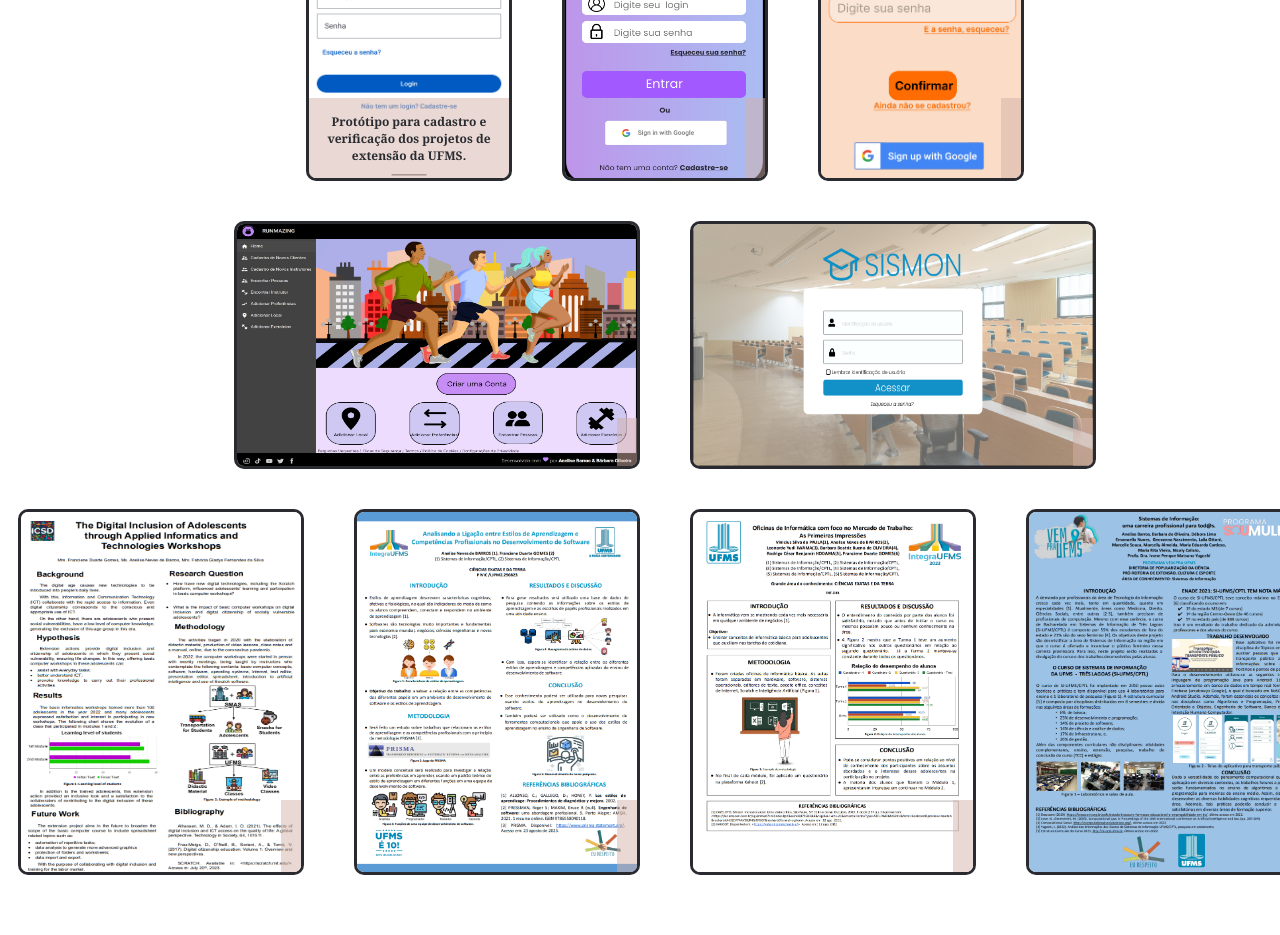
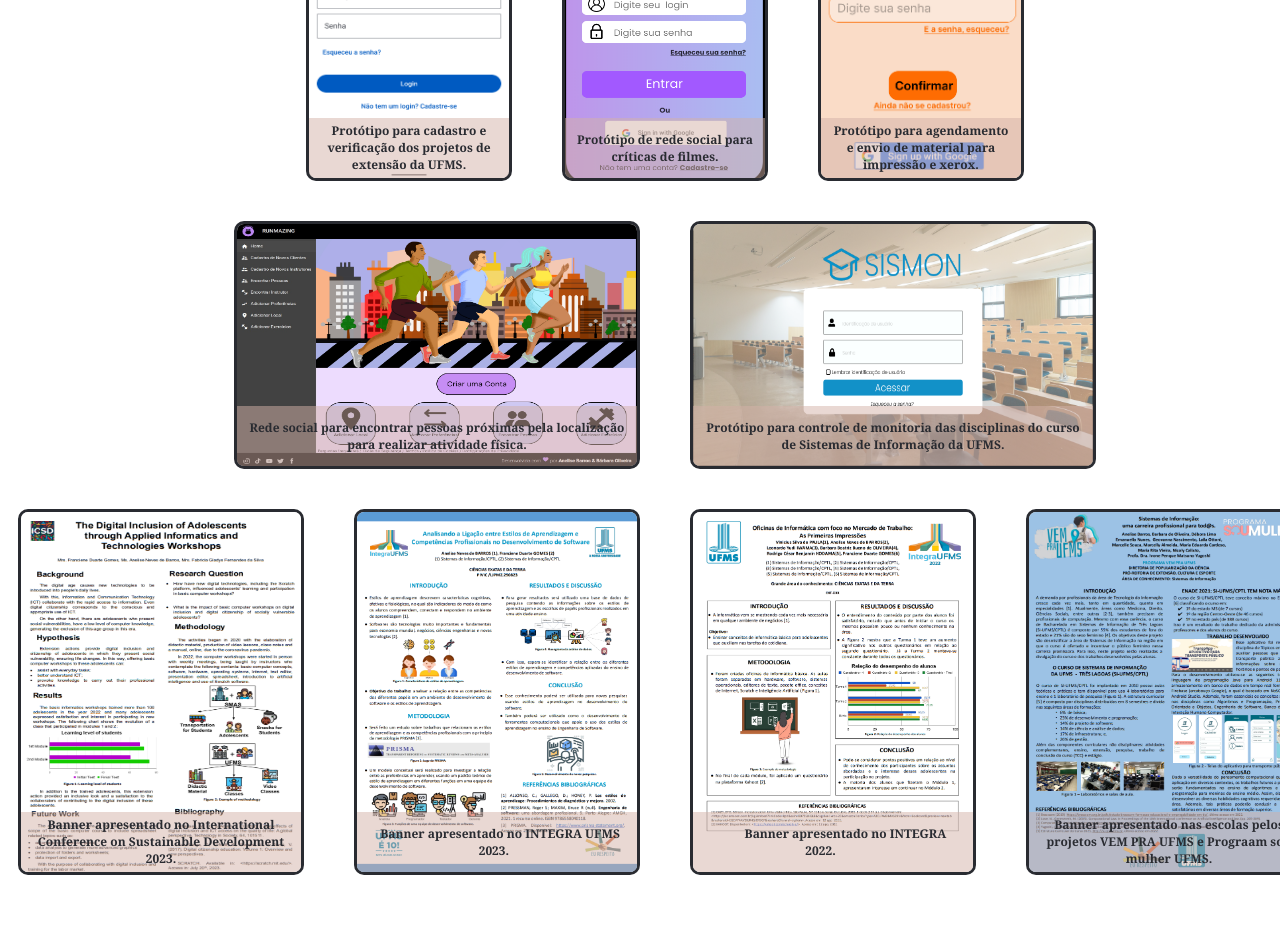
Before and after one commit to Anelise-Barros/portfolio-anelise, an Angular app: page / in a window 1280 px wide. Shown: the part 1820-2755 px from the top of the page. Built offline with nearby package versions, Linux system fonts and the light colour scheme.

Commit message:
feature: atualizando card-label

```diff
--- a/src/app/componentes/card/card-label/card-label.component.scss
+++ b/src/app/componentes/card/card-label/card-label.component.scss
@@ -1,6 +1,6 @@
 .card-label__container{
 	position: absolute;
-	top:80%;
+	bottom:0.5px;
 	right: 0;
 }
 
@@ -14,6 +14,6 @@
 	font-family: Cambria, Cochin, Georgia, Times, 'Times New Roman', serif;;
 	font-weight: bold;
 	text-align: center;
-	height: 80px;
+	height: 60px;
 	padding: 0px 10px;
 }
--- a/src/app/page/home/home.component.html
+++ b/src/app/page/home/home.component.html
@@ -53,18 +53,18 @@
   <div class="cards">
     <div class="proj">
       <app-card imgProjeto='assets/ufms connect.png' tipoProjeto="celular" linkProjeto="https://www.figma.com/proto/sSSZgWMvmyMTLQgrsPdmMj/Prot%C3%B3tipo---Connect-UFMS-(Redesign)?node-id=2-2170&starting-point-node-id=2%3A2170&mode=design&t=0cuMnKHgiStkZUFr-1" projetoLabel="Protótipo para cadastro e verificação dos projetos de extensão da UFMS."></app-card>
-      <app-card imgProjeto='assets/cinefun.png' tipoProjeto="celular" linkProjeto="https://www.figma.com/proto/qQ5mF5XulBQ4qrq4zWGovw/CineFun?type=design&t=7zdTZB1y7Nvsy8tf-1&scaling=scale-down&page-id=0%3A1&node-id=4-55&starting-point-node-id=4%3A55&mode=design"></app-card>
-      <app-card imgProjeto='assets/unixerox.png' tipoProjeto="celular" linkProjeto="https://www.figma.com/proto/QnuQdVNDXaI0tmQDvrPa1g/UniXerox?type=design&node-id=1-2&t=U59arEHASIOaAw6p-1&scaling=scale-down&page-id=0%3A1&mode=design"></app-card>
+      <app-card imgProjeto='assets/cinefun.png' tipoProjeto="celular" linkProjeto="https://www.figma.com/proto/qQ5mF5XulBQ4qrq4zWGovw/CineFun?type=design&t=7zdTZB1y7Nvsy8tf-1&scaling=scale-down&page-id=0%3A1&node-id=4-55&starting-point-node-id=4%3A55&mode=design" projetoLabel="Protótipo de rede social para críticas de filmes."></app-card>
+      <app-card imgProjeto='assets/unixerox.png' tipoProjeto="celular" linkProjeto="https://www.figma.com/proto/QnuQdVNDXaI0tmQDvrPa1g/UniXerox?type=design&node-id=1-2&t=U59arEHASIOaAw6p-1&scaling=scale-down&page-id=0%3A1&mode=design" projetoLabel="Protótipo para agendamento e envio de material para impressão e xerox."></app-card>
     </div>
     <div class="proj">
-      <app-card imgProjeto='assets/runmazing.png' tipoProjeto="pc"></app-card>
-    <app-card imgProjeto='assets/sismon.png' tipoProjeto="pc" linkProjeto="https://www.figma.com/proto/svb1q6T1wVRn26zg1d7Qzs/SISMON?type=design&node-id=1-6&t=VIDh9kl1xHABWd79-0&scaling=scale-down&page-id=0%3A1&starting-point-node-id=1%3A6&show-proto-sidebar=1"></app-card>
+      <app-card imgProjeto='assets/runmazing.png' tipoProjeto="pc" projetoLabel="Rede social para encontrar pessoas próximas pela localização para realizar atividade física."></app-card>
+    <app-card imgProjeto='assets/sismon.png' tipoProjeto="pc" linkProjeto="https://www.figma.com/proto/svb1q6T1wVRn26zg1d7Qzs/SISMON?type=design&node-id=1-6&t=VIDh9kl1xHABWd79-0&scaling=scale-down&page-id=0%3A1&starting-point-node-id=1%3A6&show-proto-sidebar=1" projetoLabel="Protótipo para controle de monitoria das disciplinas do curso de Sistemas de Informação da UFMS. "></app-card>
     </div>
     <div class="proj">
-      <app-card imgProjeto='assets/banner1.png' tipoProjeto="banner" linkProjeto="./assets/bannerICSD.pdf"></app-card>
-      <app-card imgProjeto='assets/banner2.png' tipoProjeto="banner" linkProjeto="./assets/bannerIntegra2023.pdf"></app-card>
-      <app-card imgProjeto='assets/banner3.png' tipoProjeto="banner" linkProjeto="./assets/bannerIntegra2022.pdf"></app-card>
-      <app-card imgProjeto='assets/banner4.png' tipoProjeto="banner" linkProjeto="./assets/bannerVem.pdf"></app-card>
+      <app-card imgProjeto='assets/banner1.png' tipoProjeto="banner" linkProjeto="./assets/bannerICSD.pdf" projetoLabel="Banner apresentado no International Conference on Sustainable Development 2023."></app-card>
+      <app-card imgProjeto='assets/banner2.png' tipoProjeto="banner" linkProjeto="./assets/bannerIntegra2023.pdf" projetoLabel="  &nbsp; Banner apresentado no INTEGRA UFMS 2023.  &nbsp;"></app-card>
+      <app-card imgProjeto='assets/banner3.png' tipoProjeto="banner" linkProjeto="./assets/bannerIntegra2022.pdf" projetoLabel="  &nbsp; &nbsp; &nbsp;  &nbsp; Banner apresentado no INTEGRA 2022.  &nbsp; &nbsp;  &nbsp;  &nbsp;"></app-card>
+      <app-card imgProjeto='assets/banner4.png' tipoProjeto="banner" linkProjeto="./assets/bannerVem.pdf" projetoLabel="Banner apresentado nas escolas pelos projetos VEM PRA UFMS e Prograam sou mulher UFMS."></app-card>
     </div>
 
   </div>
```
